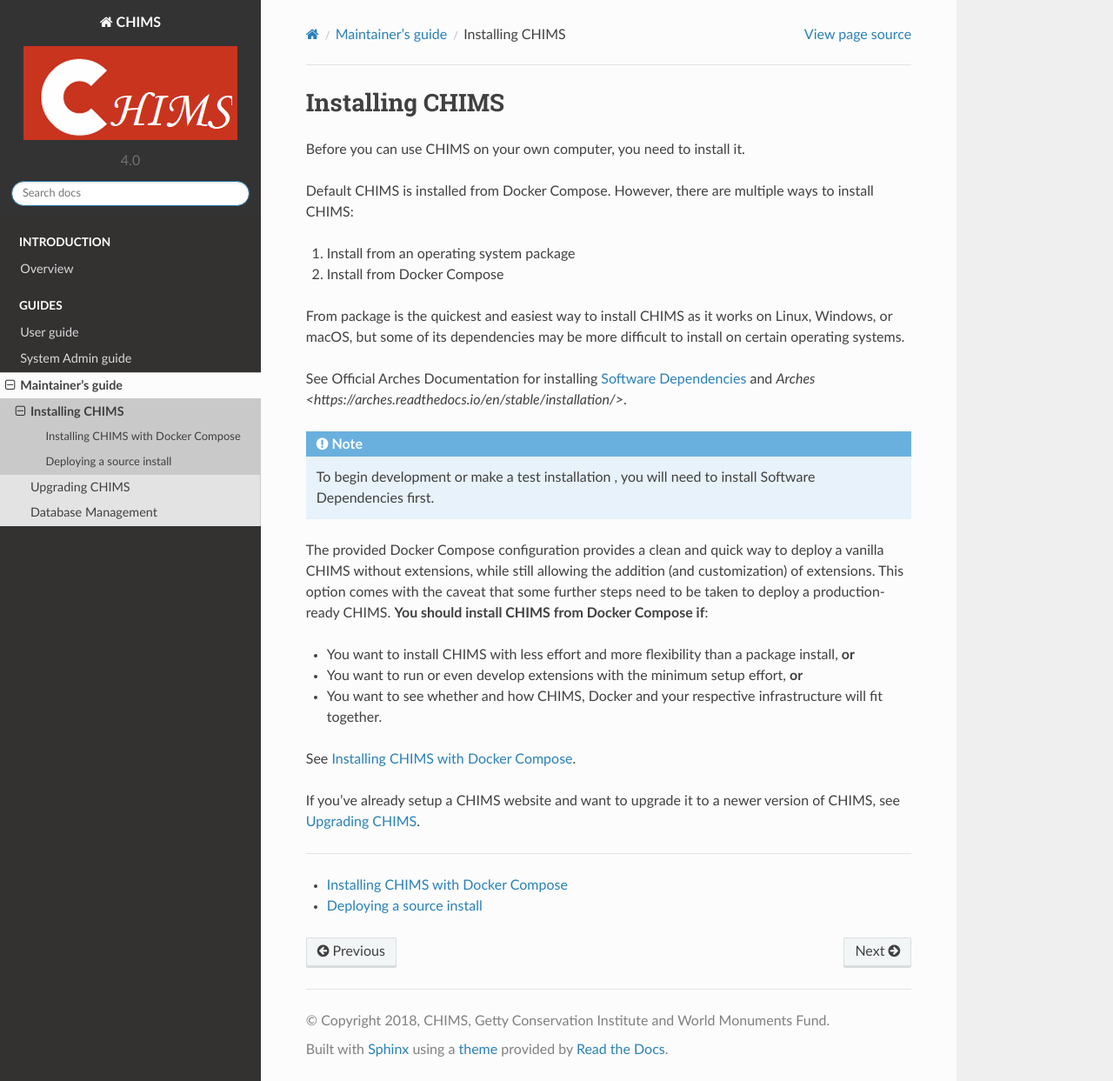
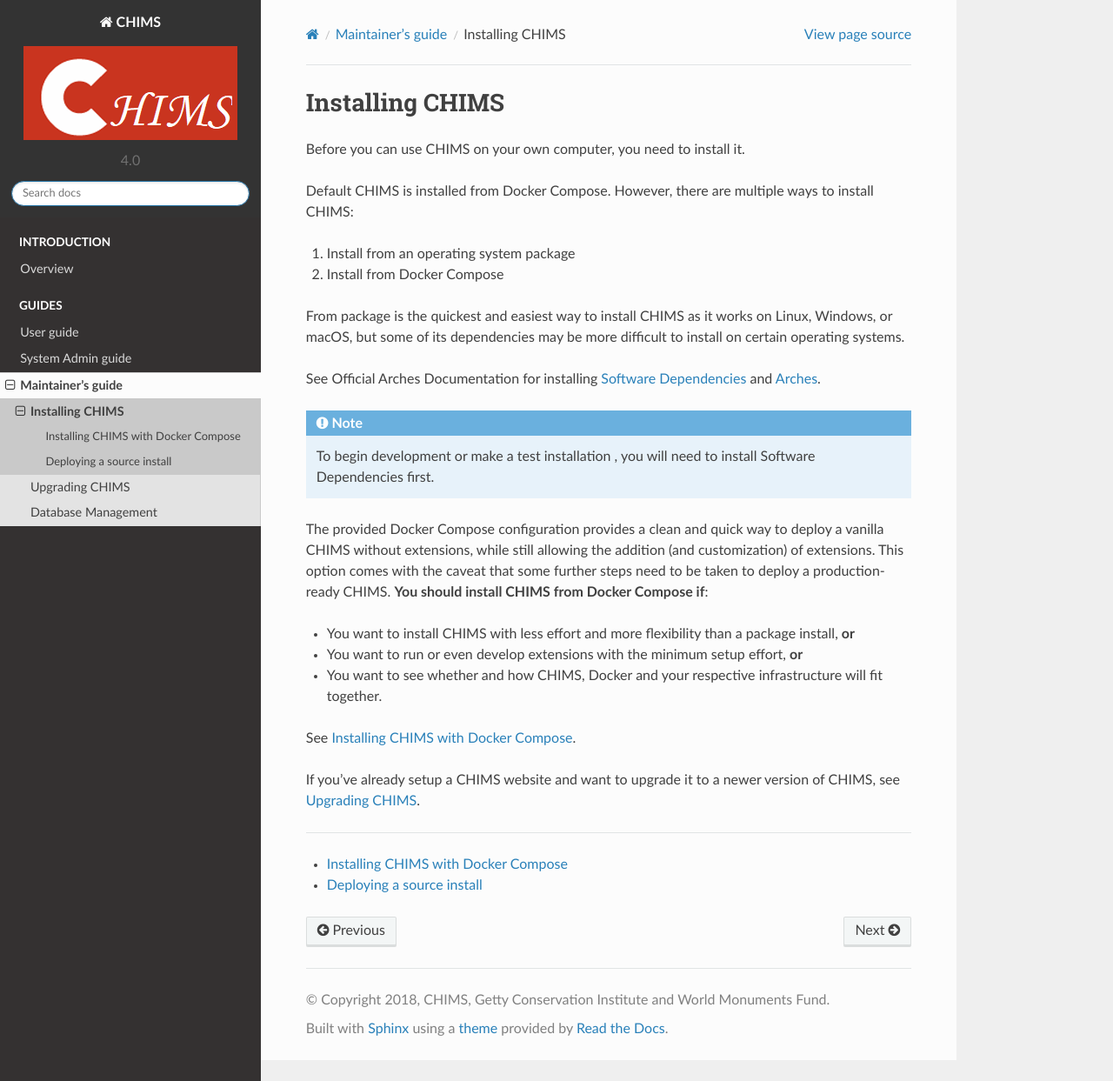
Before and after one commit to archesnep/chimsdoc, a Sphinx documentation site: the page built from docs/maintaining/installing/index.txt, in a window 1280 px wide and 1243 px high. Shown: the whole window at 87% size. Built offline with Sphinx 7.4.7 and the Read the Docs theme 2.0.0, drawn with Linux system fonts in a browser that asks for light colours; pages that are not in the unit, such as notebooks, are missing from menus.

Commit message:
Update index.txt

```diff
--- a/docs/maintaining/installing/index.txt
+++ b/docs/maintaining/installing/index.txt
@@ -11,7 +11,7 @@
 
 From package is the quickest and easiest way to install CHIMS as it works on Linux, Windows, or macOS, but some of its dependencies may be more difficult to install on certain operating systems.
 
-See Official Arches Documentation for installing `Software Dependencies <http://arches.readthedocs.io/en/stable/requirements-and-dependencies/#software-dependencies>`_  and `Arches <https://arches.readthedocs.io/en/stable/installation/>`.
+See Official Arches Documentation for installing `Software Dependencies <http://arches.readthedocs.io/en/stable/requirements-and-dependencies/#software-dependencies>`_  and `Arches <https://arches.readthedocs.io/en/stable/installation/>`_.
 
 .. note::
     To begin development or make a test installation , you will need to install Software Dependencies first.
```
